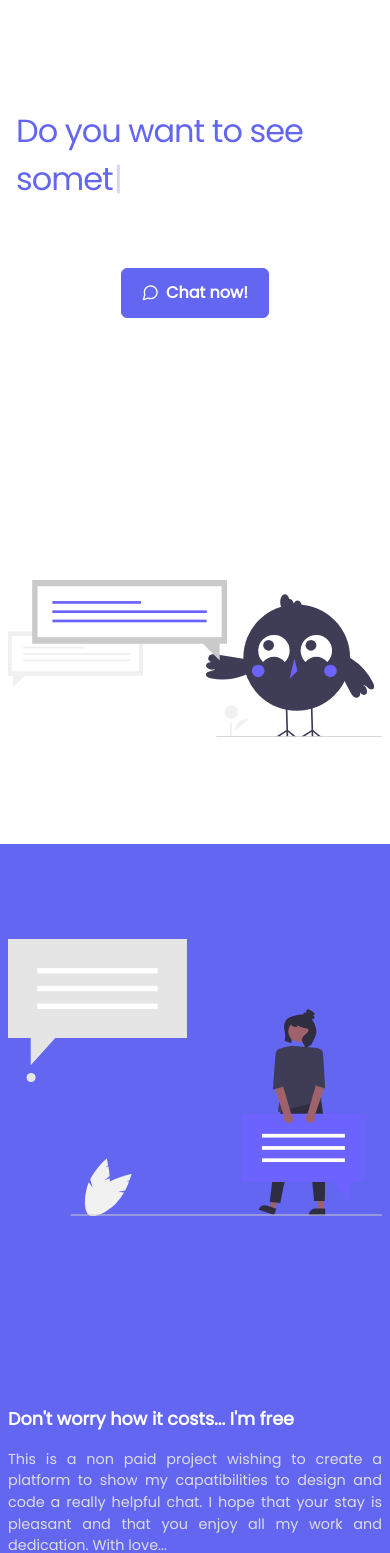
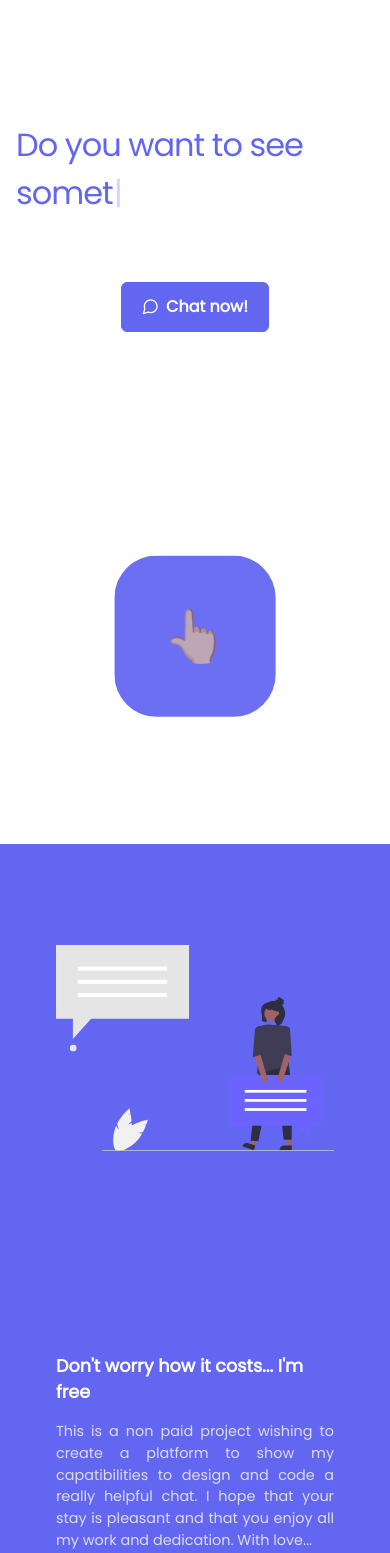
Before and after one commit to JavierMorales0/chat, a React (Create React App) app: page / in a window 390 px wide. Shown: the top 1553 px of the page. Built offline with nearby package versions, Linux system fonts and the light colour scheme; no server answers.

Commit message:
ADDED FEATURES: Chat view
Added animations and more features in all the chat like time from now of the message and animations globally

```diff
--- a/package.json
+++ b/package.json
@@ -13,7 +13,9 @@
     "dotenv": "16.0.2",
     "emoji-picker-react": "3.6.2",
     "eslint-config-prettier": "8.5.0",
+    "framer-motion": "7.3.5",
     "gapi-script": "^1.2.0",
+    "moment": "^2.29.4",
     "primeicons": "5.0.0",
     "primereact": "8.4.0",
     "react": "18.2.0",
--- a/src/App.jsx
+++ b/src/App.jsx
@@ -1,11 +1,17 @@
-// import logo from './logo.svg';
-//import Login from './components/login.component';
-import IndexImage from './assets/illustrations/undraw_quick_chat_re_bit5.svg';
 import IndexImage2 from './assets/illustrations/undraw_personal_opinions_re_qw29.svg';
 import { Button } from 'primereact/button';
+import { useRef, useEffect, useState } from 'react';
 import { Link } from 'react-router-dom';
+import { motion } from 'framer-motion';
 import Typewriter from 'typewriter-effect';
+import IndexIndicator from './components/index.indicator.component';
 function App() {
+  const [positionChatBtn, setPositionChatBtn] = useState(null);
+  const refChatButton = useRef(null);
+  useEffect(() => {
+    setPositionChatBtn(refChatButton.current.getBoundingClientRect());
+  }, []);
+
   return (
     <div>
       <div
@@ -28,25 +34,31 @@ function App() {
               }}
             />
           </div>
+
           <Link to="/chat" className="_link">
-            <Button label="Chat now!" icon="pi pi-comment" />
+            <Button
+              label="Chat now!"
+              icon="pi pi-comment"
+              ref={refChatButton}
+            />
           </Link>
         </article>
-        <img
-          className="_w-25"
-          src={IndexImage}
-          alt="Illustration of a bird chatting"
-        />
+        {positionChatBtn && (
+          <IndexIndicator positionChatBtn={positionChatBtn} />
+        )}
       </div>
       <div
         className="w-100 h-screen d-flex flex-column flex-md-row
         justify-content-around align-items-center _bg-primary px-2 px-md-0">
-        <img
+        <motion.img
+          whileTap={{ scale: 1.2 }}
+          whileHover={{ scale: 0.8 }}
+          transition={{ duration: 0.5 }}
           src={IndexImage2}
-          className="_w-25"
+          className="_w-25 px-5 px-md-0"
           alt="Illustration of a person holding a text message"
         />
-        <div className="d-flex flex-column justify-content-center align-items-start _w-50">
+        <div className="d-flex flex-column justify-content-center align-items-start _w-50 px-5 px-lg-0">
           <p className=" _text-medium _font-bold">
             Don&apos;t worry how it costs... I&apos;m free
           </p>
--- a/src/assets/styles/index.css
+++ b/src/assets/styles/index.css
@@ -3,7 +3,7 @@
 
 :root {
   --primary: #6366f1;
-  --primary-bg: #6365f144;
+  --primary-bg: #6365f124;
   --text: #ffffff;
   --text-secondary: #dddddd;
   --bg-gray: #f8f9fc;
--- /dev/null
+++ b/src/assets/styles/profile.component.css
@@ -0,0 +1,35 @@
+.parent {
+  background: whitesmoke;
+  padding: 10px;
+  width: auto;
+  height: auto;
+  display: flex;
+  justify-content: flex-start;
+  align-items: flex-start;
+  transition: background 1s ease-in-out;
+}
+
+.parent[data-isopen='true'] {
+  width: 100%;
+  background-color: var(--primary);
+  color: var(--text);
+}
+
+.child {
+  display: flex;
+  align-items: center;
+  justify-content: center;
+  gap: 10px;
+}
+
+.child > .child-img {
+  width: 64px;
+  height: 64px;
+  object-fit: cover;
+  z-index: 100;
+  border-radius: 50%;
+}
+
+.child > .child-div {
+  width: 120px;
+}
--- /dev/null
+++ b/src/components/index.indicator.component.jsx
@@ -0,0 +1,74 @@
+import { motion } from 'framer-motion';
+import { useState, useEffect, useRef } from 'react';
+
+export default function IndexIndicator({ positionChatBtn }) {
+  const height = window.innerHeight;
+  const width = window.innerWidth;
+  // USE STATE
+  const [positionAnimationFrame, setPositionAnimationFrame] = useState(null);
+  const [isMobile, setIsMobile] = useState(null);
+  const refAnimationFrame = useRef(null);
+
+  //USE EFFECT
+
+  // SET IF ITS MOBILE
+  useEffect(() => {
+    setIsMobile(width < 768 ? true : false);
+  }, []);
+
+  // SET THE POSITION OF THE ANIMATION FRAME
+  useEffect(() => {
+    setPositionAnimationFrame(
+      refAnimationFrame.current.getBoundingClientRect()
+    );
+  }, [positionChatBtn]);
+
+  // CONSTANTS
+  const motionTransitionOptions = {
+    duration: 2,
+    ease: 'easeInOut',
+    times: [0, 0.2, 0.5, 0.8, 1],
+    repeat: Infinity,
+    repeatDelay: 2,
+  };
+
+  const posIsMobileY =
+    positionChatBtn.top - height + positionChatBtn.height / 2;
+  const posIsNotMobileX =
+    positionChatBtn.left - width + positionChatBtn.width / 2;
+  const posIsNotMobileY = positionAnimationFrame
+    ? positionChatBtn.top -
+      positionAnimationFrame.top -
+      positionChatBtn.height / 2
+    : 0 - positionChatBtn.top;
+
+  // RENDER
+  return (
+    <motion.div
+      ref={refAnimationFrame}
+      className="_bg-primary d-flex justify-content-center align-items-center"
+      style={{ width: '100px', height: '100px', zIndex: -10 }}
+      initial={{
+        x: 0,
+      }}
+      animate={{
+        opacity: [1, 0.9, 0, 0.9, 1],
+        x: !isMobile ? [0, posIsNotMobileX, 0] : [0, 0],
+        y: !isMobile ? [0, posIsNotMobileY, 0] : [0, -60, posIsMobileY, -60, 0],
+        scale: [1, 2, 0.4, 2, 1],
+        rotate: [0, 0, 270, 0, 0],
+        borderRadius: ['20%', '30%', '50%', '30%', '20%'],
+      }}
+      transition={motionTransitionOptions}
+      whileTap={{ opacity: 0 }}>
+      <motion.span
+        animate={{
+          opacity: [1, 0.5, 0, 0.5, 1],
+        }}
+        transition={motionTransitionOptions}
+        className="_text-xlarge _font-bold">
+        {!isMobile ? '👈🏼' : '👆🏼'}
+      </motion.span>
+    </motion.div>
+  );
+}
--- a/src/components/panel.profile.jsx
+++ b/src/components/panel.profile.jsx
@@ -3,6 +3,7 @@ import { Button } from 'primereact/button';
 import { GoogleLogout } from 'react-google-login';
 import BackButton from './back.button';
 import LastUsers from './last.users.jsx';
+import PanelComponent from './profile.component.jsx';
 
 export default function PanelProfile({ onLogoutSuccess, onDisconnect }) {
   const [user, setUser] = useState({
@@ -29,14 +30,8 @@ export default function PanelProfile({ onLogoutSuccess, onDisconnect }) {
         <span>Chat</span>
       </div>
       <div className="d-flex flex-column justify-content-center align-items-center py-4 px-1">
-        <img
-          src={user.data.imageUrl}
-          alt="ProfileImage"
-          className="_avatar"
-          referrerPolicy="no-referrer"
-        />
-        <p className="_font-bold my-2 mb-0">{user.data.username}</p>
-        <p className="_text-xxsmall my-0">{user.data.email}</p>
+        <PanelComponent />
+
         <GoogleLogout
           clientId={process.env.REACT_APP_GAPI_CLIENT_ID}
           render={renderProps => (
--- /dev/null
+++ b/src/components/profile.component.jsx
@@ -0,0 +1,74 @@
+import { useState } from 'react';
+import { motion, AnimatePresence } from 'framer-motion';
+
+// IMPORT CSS FILE
+import '../assets/styles/profile.component.css';
+
+export default function ProfileComponent() {
+  // USE STATE TO GET IF ITS OPEN
+  const [isOpen, setIsOpen] = useState(false);
+
+  // CONST FROM localStorage
+  const avatar = localStorage.getItem('mome:imageUrl');
+  const username = localStorage.getItem('mome:username');
+  const email = localStorage.getItem('mome:email');
+
+  //RENDER
+  return (
+    <motion.div
+      layout
+      data-isopen={isOpen}
+      initial={{ borderRadius: 50 }}
+      transition={{
+        duration: 0.5,
+      }}
+      className="parent"
+      onClick={() => setIsOpen(!isOpen)}>
+      <motion.div
+        layout
+        className="child"
+        transition={{
+          ease: 'easeInOut',
+        }}>
+        <motion.img
+          layout
+          src={avatar}
+          referrerPolicy="no-referrer"
+          className="child-img "></motion.img>
+        <motion.div
+          layout
+          transition={{
+            duration: 0.5,
+          }}
+          className="child-div">
+          <motion.p
+            layout
+            transition={{
+              ease: 'easeInOut',
+              duration: 0.3,
+            }}
+            className="_text-small _font-bold m-0">
+            {username}
+          </motion.p>
+          <AnimatePresence>
+            {isOpen && (
+              <motion.span
+                initial={{
+                  opacity: 0,
+                }}
+                animate={{
+                  opacity: 1,
+                }}
+                exit={{
+                  opacity: 0,
+                }}
+                className="_text-xxsmall">
+                {email}
+              </motion.span>
+            )}
+          </AnimatePresence>
+        </motion.div>
+      </motion.div>
+    </motion.div>
+  );
+}
```
Also changed, not shown: src/views/chat.view.jsx (+81 -23 lines), 1 other file (tests, documents, lock files or other folders).
